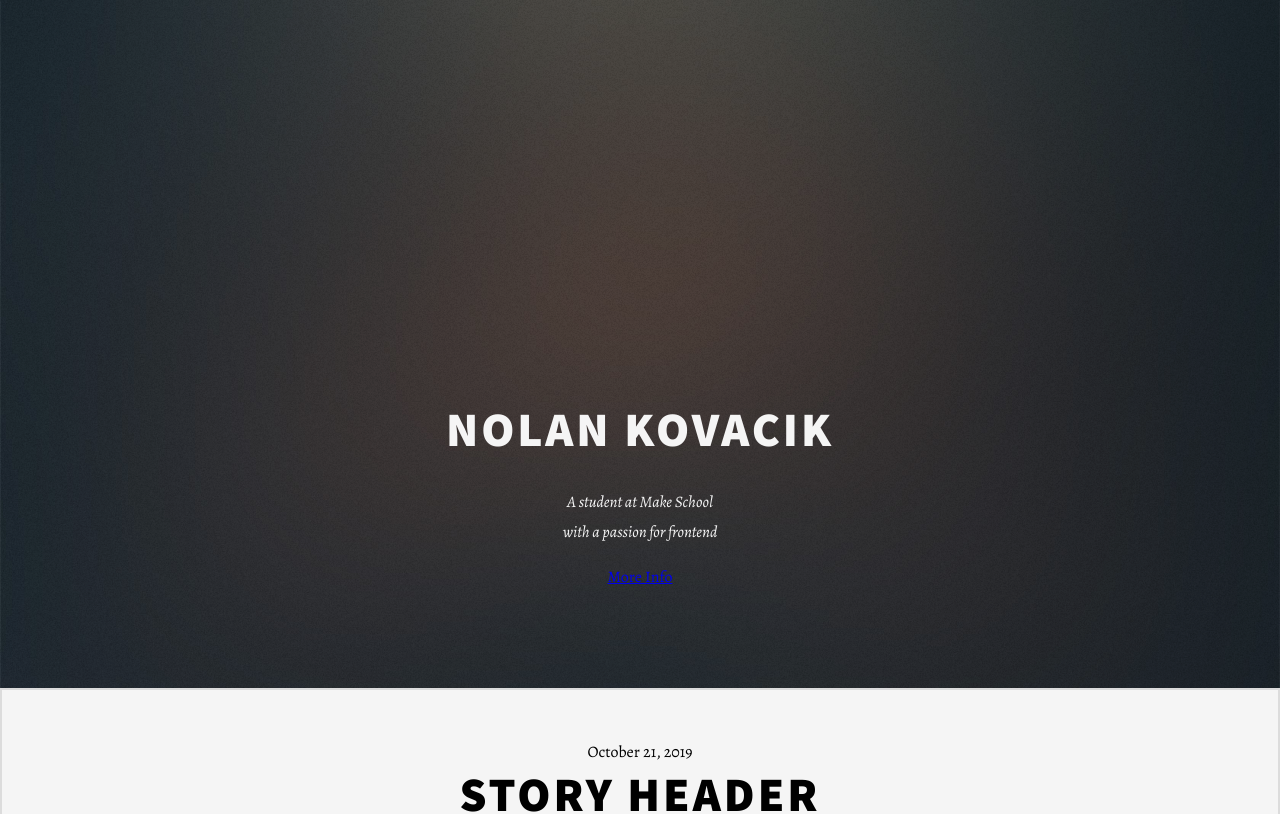
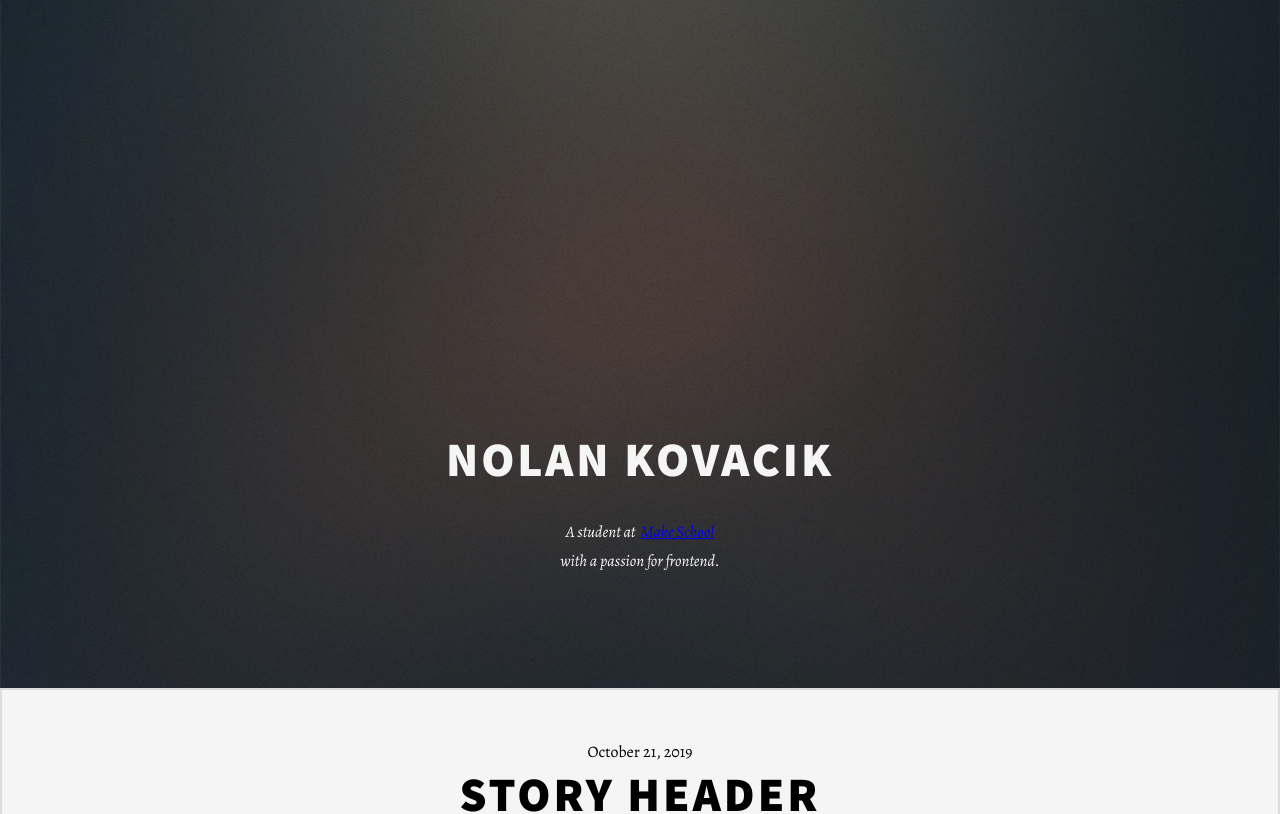
Before and after one commit to noltron000/orange-portfolio, a React (Create React App) app: page / in a window 1280 px wide. Shown: the top 814 px of the page. Built offline with nearby package versions, Linux system fonts and the light colour scheme.

Commit message:
[upd] splash look

```diff
--- a/src/Splash.tsx
+++ b/src/Splash.tsx
@@ -7,12 +7,17 @@ const Splash: React.FC = () => (
 			Nolan Kovacik
 		</h1>
 		<p>
-			A student at Make School<br />
-			with a passion for frontend
+			A student at
+			&nbsp;
+			<a href='https://www.makeschool.com/'>
+				Make School
+			</a>
+			<br />
+			with a passion for frontend.
 		</p>
-		<a href='#nothing'>
+		{/* <a href='#nothing'>
 			More Info
-		</a>
+		</a> */}
 	</header>
 )
 
```
